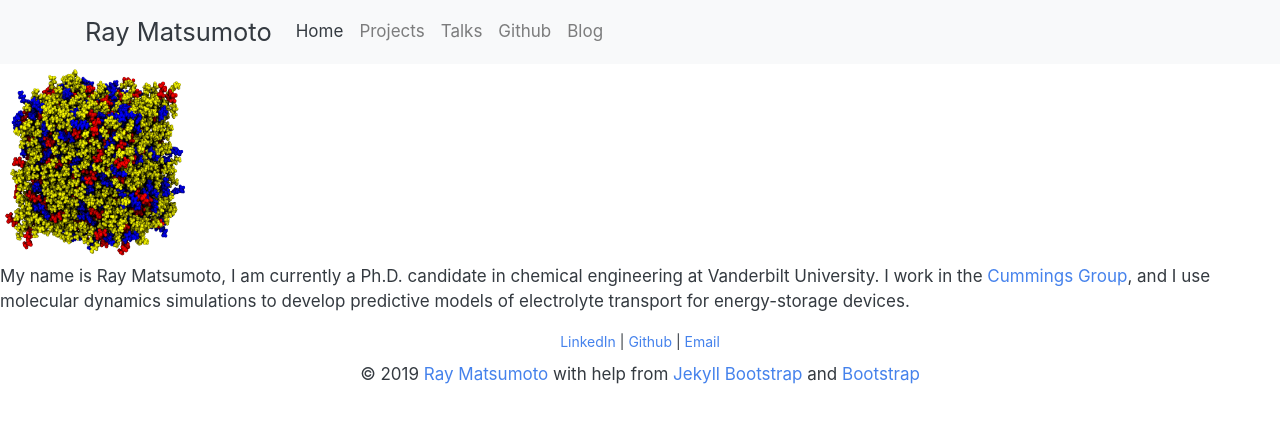
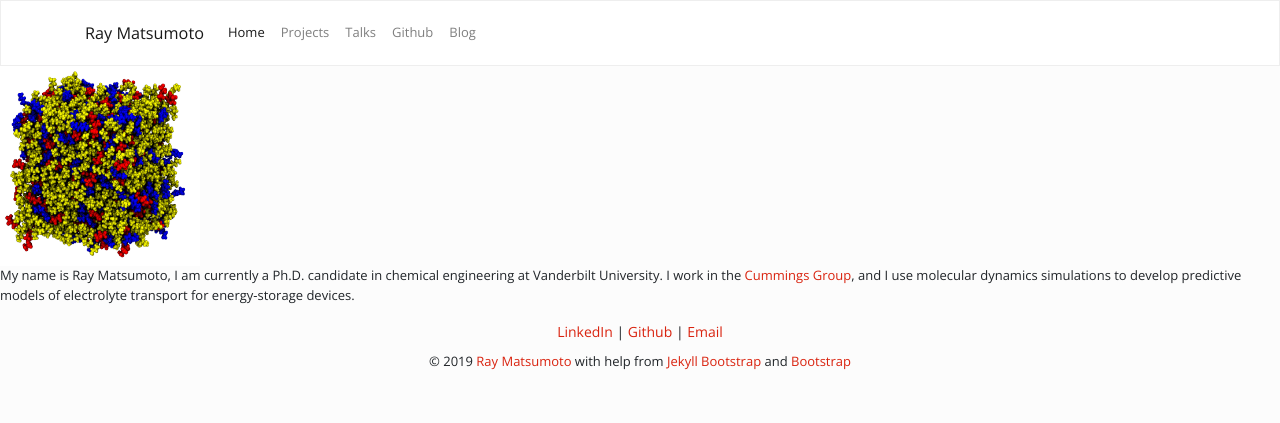
Before and after one commit to rmatsum836/rmatsum836.github.io, a Jekyll site: the page built from index.md, in a window 1280 px wide. Shown: the top 423 px of the page. Built offline with Jekyll 4.4.1, drawn with Linux system fonts in a browser that asks for light colours; nearby versions of some CDN libraries.

Commit message:
Replace css file

```diff
--- a/_includes/themes/bootstrap-3/top.html
+++ b/_includes/themes/bootstrap-3/top.html
@@ -17,7 +17,7 @@
     <meta name="viewport" content="width=device-width, initial-scale=1.0">
 
     <!-- Bootstrap styles -->
-    <link href="/css/litera.css" rel="stylesheet">
+    <link href="/css/litera.min.css" rel="stylesheet">
     <link href="https://fonts.googleapis.com/css?family=Ubuntu" rel="stylesheet">
 
     <link href="{{ BASE_PATH }}{{ site.JB.atom_path }}" type="application/atom+xml" rel="alternate" title="Sitewide ATOM Feed">
```
